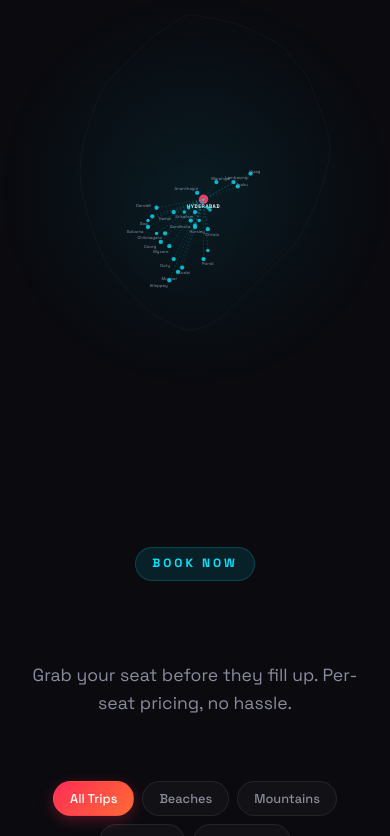
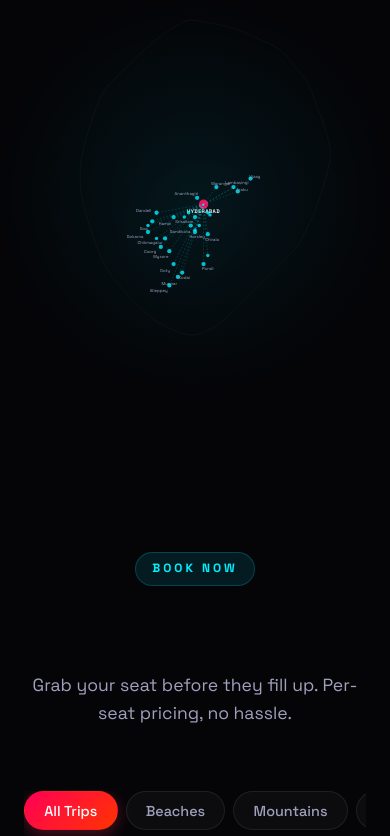
Before and after one commit to sstravels033/Landing-Pages, a plain HTML site: page index.html in a window 390 px wide. Shown: the part 1164-2000 px from the top of the page. Drawn offline with nearby package versions, Linux system fonts and the light colour scheme; animation ran at ten frames a second.

Commit message:
style: Enhance neon colors and optimize layout for mobile screens

```diff
--- a/style.css
+++ b/style.css
@@ -3,19 +3,19 @@
    ============================================ */
 
 :root {
-    --bg-primary: #0a0a0f;
-    --bg-secondary: #12121a;
-    --bg-card: rgba(255, 255, 255, 0.02);
+    --bg-primary: #050508;
+    --bg-secondary: #0a0a14;
+    --bg-card: rgba(255, 255, 255, 0.03);
     --text-primary: #ffffff;
-    --text-secondary: #8b8b9e;
-    --text-muted: #5a5a6e;
-    --accent-pink: #ff2d55;
-    --accent-cyan: #00e5ff;
-    --accent-purple: #7c3aed;
-    --accent-orange: #ff6b35;
-    --accent-green: #00c853;
-    --gradient-primary: linear-gradient(135deg, #ff2d55, #ff6b35);
-    --gradient-secondary: linear-gradient(135deg, #00e5ff, #7c3aed);
+    --text-secondary: #a0a0bd;
+    --text-muted: #6b6b85;
+    --accent-pink: #ff0055;
+    --accent-cyan: #00f0ff;
+    --accent-purple: #a600ff;
+    --accent-orange: #ff3300;
+    --accent-green: #00ff66;
+    --gradient-primary: linear-gradient(135deg, #ff0055, #ff3300);
+    --gradient-secondary: linear-gradient(135deg, #00f0ff, #a600ff);
     --gradient-card: linear-gradient(135deg, rgba(255, 45, 85, 0.1), rgba(124, 58, 237, 0.05));
     --glass-bg: rgba(255, 255, 255, 0.03);
     --glass-border: rgba(255, 255, 255, 0.08);
@@ -1481,11 +1481,15 @@
 
 @media (max-width: 480px) {
     .hero-cta { flex-direction: column; align-items: stretch; }
-    .btn { justify-content: center; }
-    .card-actions { flex-direction: column; }
-    .card-btn-share { width: 100%; }
-    .filter-tabs { gap: 0.5rem; }
-    .filter-btn { padding: 0.5rem 1rem; font-size: 0.8rem; }
+    .btn { justify-content: center; width: 100%; font-size: 1.1rem; padding: 1.2rem 2rem; }
+    .card-actions { flex-direction: row; gap: 0.5rem; }
+    .card-btn-book { flex-grow: 1; padding: 1rem; }
+    .card-btn-share { width: auto; padding: 1rem 1.2rem; }
+    .filter-tabs { gap: 0.5rem; flex-wrap: nowrap; overflow-x: auto; padding-bottom: 0.5rem; justify-content: flex-start; scrollbar-width: none; }
+    .filter-btn { padding: 0.6rem 1.2rem; font-size: 0.9rem; flex-shrink: 0; }
+    .hero-title { font-size: 3.5rem; }
+    .section-title { font-size: 2.2rem; }
+    .trips-grid { gap: 1.2rem; }
 }
 
 /* ============================================
```
